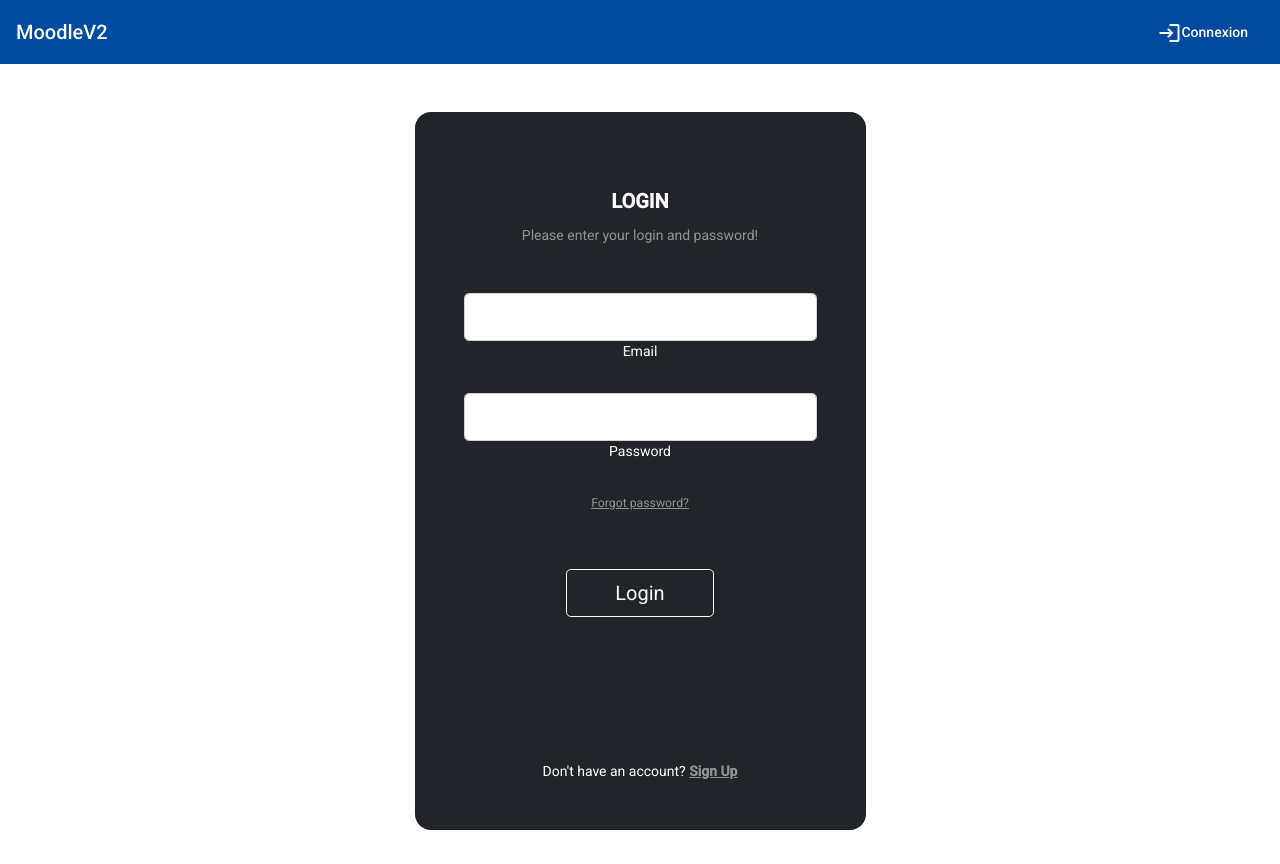
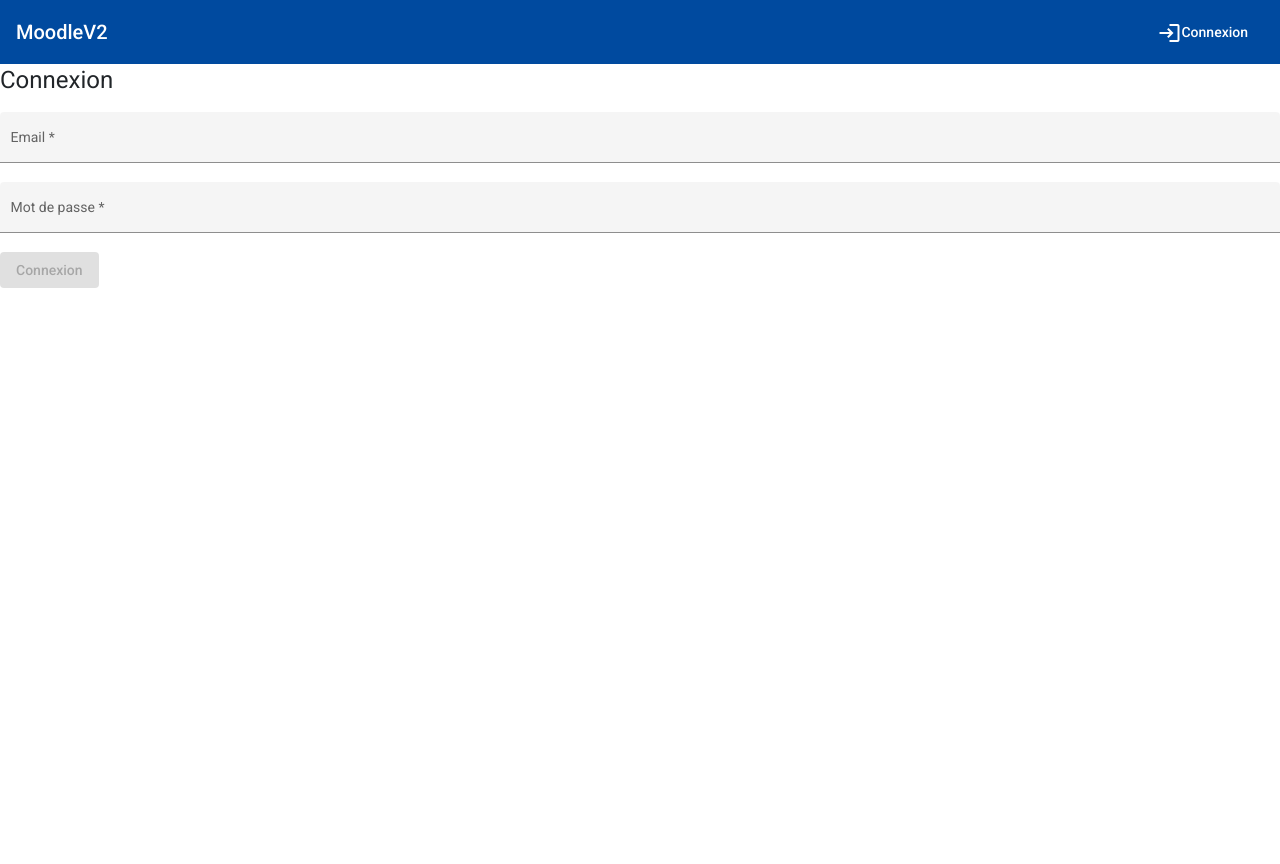
Before and after one commit to NTDEV-byte/UniversityManager, an Angular app: page /connexion in a window 1280 px wide. After the commit the page ends 800 px from the top, so only its background shows below. Built offline with nearby package versions, Linux system fonts and the light colour scheme.

Commit message:
Modification de la vue connexion

```diff
--- a/src/app/components/auths/connexion/connexion.component.css
+++ b/src/app/components/auths/connexion/connexion.component.css
@@ -0,0 +1,9 @@
+.example-form {
+    min-width: 150px;
+    max-width: 500px;
+    width: 100%;
+  }
+
+.example-full-width {
+    width: 100%;
+  }
--- a/src/app/components/auths/connexion/connexion.component.html
+++ b/src/app/components/auths/connexion/connexion.component.html
@@ -1,47 +1,14 @@
+<h1> Connexion </h1>
 <form [formGroup]="LoginForm" (ngSubmit)="onSubmit()">
-<section class="vh-100 gradient-custom">
-    <div class="container py-5 h-100">
-      <div class="row d-flex justify-content-center align-items-center h-100">
-        <div class="col-12 col-md-8 col-lg-6 col-xl-5">
-          <div class="card bg-dark text-white" style="border-radius: 1rem;">
-            <div class="card-body p-5 text-center">
+  <mat-form-field class="example-full-width" appearance="fill">
+    <mat-label>Email</mat-label>
+    <input matInput placeholder="Email" formControlName = "email">
+  </mat-form-field>
 
-              <div class="mb-md-5 mt-md-4 pb-5">
+  <mat-form-field class="example-full-width" appearance="fill">
+      <mat-label>Mot de passe</mat-label>
+      <input type = "password" matInput placeholder="Mot de passe" formControlName = "password">
+    </mat-form-field>
 
-                <h2 class="fw-bold mb-2 text-uppercase">Login</h2>
-                <p class="text-white-50 mb-5">Please enter your login and password!</p>
-
-                <div class="form-outline form-white mb-4">
-                  <input formControlName = "email" type="email" id="typeEmailX" class="form-control form-control-lg" />
-                  <label class="form-label" for="typeEmailX">Email</label>
-                </div>
-
-                <div class="form-outline form-white mb-4" >
-                  <input formControlName = "password" type="password" id="typePasswordX" class="form-control form-control-lg" />
-                  <label class="form-label" for="typePasswordX">Password</label>
-                </div>
-
-                <p class="small mb-5 pb-lg-2"><a class="text-white-50" href="#!">Forgot password?</a></p>
-
-                <button class="btn btn-outline-light btn-lg px-5" type="submit">Login</button>
-
-                <div class="d-flex justify-content-center text-center mt-4 pt-1">
-                  <a href="#!" class="text-white"><i class="fab fa-facebook-f fa-lg"></i></a>
-                  <a href="#!" class="text-white"><i class="fab fa-twitter fa-lg mx-4 px-2"></i></a>
-                  <a href="#!" class="text-white"><i class="fab fa-google fa-lg"></i></a>
-                </div>
-
-              </div>
-
-              <div>
-                <p class="mb-0">Don't have an account? <a href="#!" class="text-white-50 fw-bold">Sign Up</a>
-                </p>
-              </div>
-
-            </div>
-          </div>
-        </div>
-      </div>
-    </div>
-  </section>
+<button type="submit" mat-raised-button color="primary"  [disabled] = "LoginForm.invalid">Connexion</button>
 </form>
--- a/src/app/components/auths/connexion/connexion.component.ts
+++ b/src/app/components/auths/connexion/connexion.component.ts
@@ -1,5 +1,6 @@
 import { Component } from '@angular/core';
-import { FormControl, FormGroup } from '@angular/forms';
+import { FormControl, FormGroup, Validators } from '@angular/forms';
+import { MatSnackBar } from '@angular/material/snack-bar';
 import { Router } from '@angular/router';
 import { AuthService} from '../../../services/auths/auth.service';
 
@@ -12,16 +13,20 @@ import { AuthService} from '../../../services/auths/auth.service';
 export class ConnexionComponent {
 
 
-  constructor(private authService: AuthService, private router: Router){
+  constructor(private authService: AuthService, private router: Router , private snackBar : MatSnackBar){
   }
 
   LoginForm = new FormGroup({
-    email: new FormControl(''),
-    password: new FormControl(''),
+    email: new FormControl('',[Validators.required,Validators.email]),
+    password: new FormControl('',[Validators.required]),
   });
 
   public onSubmit() : void {
-    if(this.LoginForm.value.password != '' && this.LoginForm.value.email){
+
+
+    if(this.LoginForm.valid){
+
+
       const email = this.LoginForm.value.email;
       const password = this.LoginForm.value.password;
 
@@ -50,6 +55,7 @@ export class ConnexionComponent {
             }
 
             else{
+                this.snackBar.open("Email ou mot de passe incorrect " , "Fermer");
                 console.log("Informations incorrect !")
             }
         });
--- a/src/app/components/home/sidenav/sidenav.component.ts
+++ b/src/app/components/home/sidenav/sidenav.component.ts
@@ -37,10 +37,8 @@ export class SidenavComponent implements OnInit {
 
    deconnexion(){
       this.authService.logout()
-      this.router.navigate(['']);
-  }
-  modifierProfil(){
-    console.log("Modification du profil")
+      this.router.navigate(['/connexion']);
   }
 
+
 }
```
Also changed, not shown: src/notes.txt.
